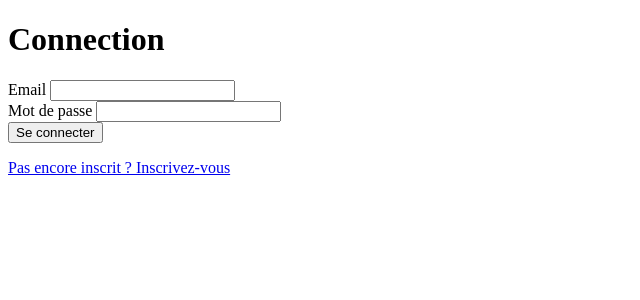
After one commit to El-Tome/Mealio-V2, a PHP site: page /user/formConnection.php in a window 1280 px wide. The commit adds this page. Shown: the top 300 px of the page, without its empty margins (0-640 px from the left). Run offline with PHP 8.4, Linux system fonts and the light colour scheme.

Commit message:
commencement de la partie connection

```diff
--- /dev/null
+++ b/app/public/views/user/connection.php
@@ -0,0 +1,4 @@
+<?php
+require_once __DIR__ . '/class/userData.php';
+
+$info = new users("", "", $_POST['email'], $_POST['password'], "");
--- /dev/null
+++ b/app/public/views/user/formConnection.php
@@ -0,0 +1,29 @@
+<!doctype html>
+<html lang="fr">
+<head>
+    <meta charset="UTF-8">
+    <meta name="viewport"
+          content="width=device-width, user-scalable=no, initial-scale=1.0, maximum-scale=1.0, minimum-scale=1.0">
+    <meta http-equiv="X-UA-Compatible" content="ie=edge">
+    <script src="javaScript/connection.js"></script>
+    <title>Connection</title>
+</head>
+<body>
+<h1>Connection</h1>
+<form action="" method="post" id="connection-form">
+    <div>
+        <label for="email">Email</label>
+        <input type="email" id="email" name="email">
+    </div>
+    <div>
+        <label for="password">Mot de passe</label>
+        <input type="password" id="password" name="password">
+    </div>
+    <div>
+        <input type="submit" value="Se connecter">
+    </div>
+    <p id="error_message-connection"></p>
+</form>
+<a href="/inscription">Pas encore inscrit ? Inscrivez-vous</a>
+</body>
+</html>
--- a/app/public/views/user/formInscription.php
+++ b/app/public/views/user/formInscription.php
@@ -9,7 +9,7 @@
     <title>Inscription</title>
 </head>
 <body>
-<h1>Inscription</h1>
+    <h1>Inscription</h1>
     <form action="" method="post" id="inscription-form">
         <div>
             <label for="email">Email</label>
@@ -22,6 +22,7 @@
         <div>
             <label for="lastName">Nom</label>
             <input type="text" id="lastName" name="lastName">
+        </div>
         <div>
             <label for="password">Mot de passe</label>
             <input type="password" id="password" name="password">
@@ -33,6 +34,8 @@
         <div>
             <input type="submit" value="S'inscrire">
         </div>
+
+        <p id="error_message-inscript"></p>
     </form>
     <a href="/connexion">Déjà inscrit ? Connectez-vous</a>
 </body>
--- /dev/null
+++ b/app/public/views/user/javaScript/connection.js
@@ -0,0 +1,33 @@
+document.addEventListener("DOMContentLoaded", function() {
+    // Attend que le document soit chargé
+
+    // formaulaire d'inscription
+    let connectionForm = document.getElementById("connection-form");
+    connectionForm.addEventListener("submit", function(event) {
+        event.preventDefault();
+
+        let email = document.getElementById("email").value;
+        let password = document.getElementById("password").value;
+
+        let dataConnection = new FormData();
+        dataConnection.append("email", email);
+        dataConnection.append("password", password);
+
+        fetch('connection.php', {
+            method : 'POST',
+            body: dataConnection
+        })
+            .then(response => response.json())
+            .then(dataConnection => {
+                if (dataConnection.success) {
+                    // afficher un bouton se connecter
+                    document.getElementById("error_message-connection").textContent = dataConnection.message;
+                } else {
+                    document.getElementById("error_message-connection").textContent = dataConnection.message;
+                }
+            })
+            .catch(error => {
+                console.error('Erreur: ' + error);
+            })
+    });
+});
```
